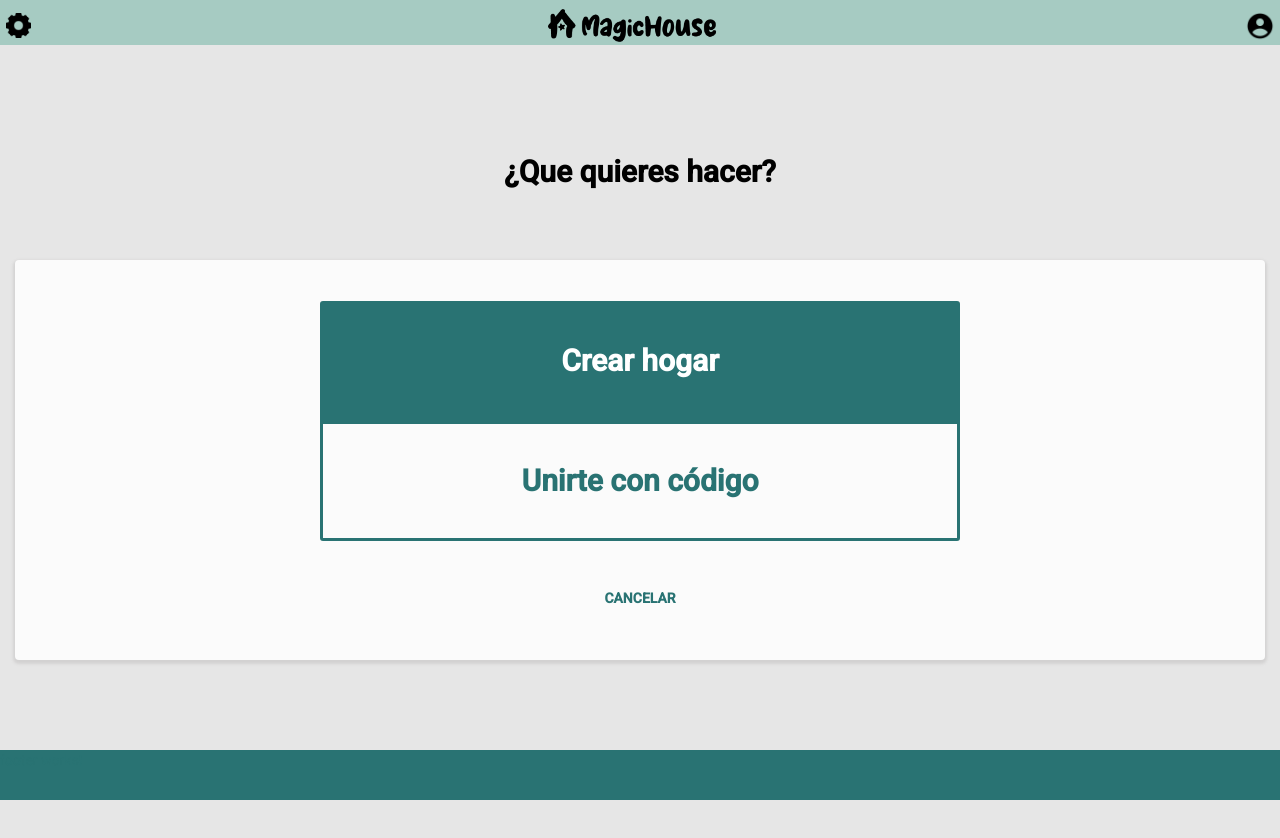
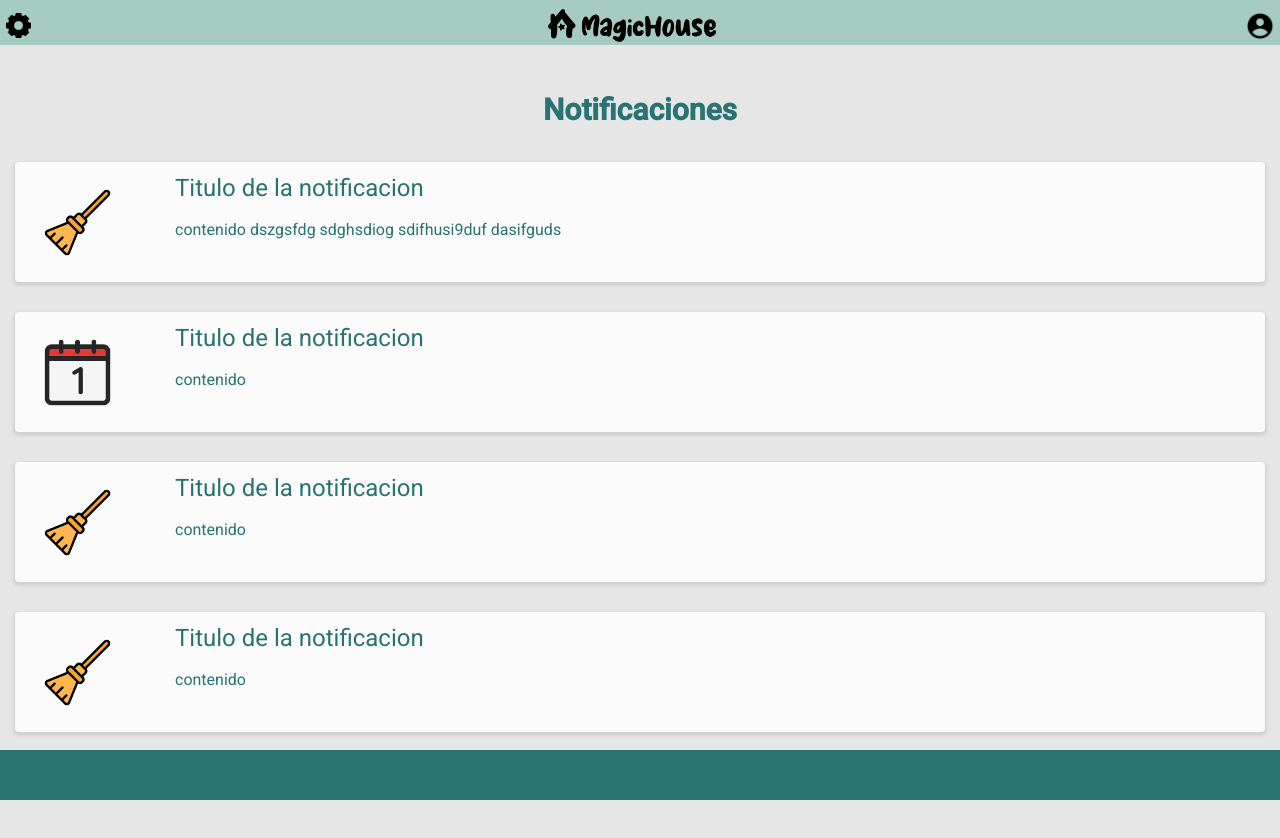
Before and after one commit to Manuela-Mariscotti/magicHouse, an Angular app: page / in a window 1280 px wide. Shown: the top 838 px of the page. After the commit the page ends 800 px from the top, so only its background shows below. Built offline with nearby package versions, Linux system fonts and the light colour scheme.

Commit message:
pagina home

```diff
--- a/src/app/app.component.css
+++ b/src/app/app.component.css
@@ -11,9 +11,10 @@
 }
 
 .contenido{
+    overflow-x: scroll;
     width: 100vw;
     margin-top: var(--header-height);
-    height: calc(100vh - var(--header-height) - var(--footer-height));
+    height: calc(99vh - var(--header-height) - var(--footer-height));
 }
 
 .footer{
--- a/src/app/app.component.html
+++ b/src/app/app.component.html
@@ -10,7 +10,7 @@
         <!-- <app-home></app-home> -->
 
         <!-- <app-registro></app-registro> -->
-        <app-crear-hogar></app-crear-hogar>
+        <app-home></app-home>
 
     <app-footer></app-footer>
 
--- a/src/app/pages/home/home.component.css
+++ b/src/app/pages/home/home.component.css
@@ -1,10 +1,48 @@
-.claseequis{
-    width: 50px;
-    height: 50px;
-    background-color: red;
-}
 .page{
     display: flex;
-    flex-direction: row;
+    flex-direction: column;
     justify-content: center;
+    gap:30px;
 }
+
+.caja-blanca{
+    height: 15vh;
+    padding: 2%;
+}
+
+.notificacion{
+    display: flex;
+    align-items: center;
+    gap: 5%;
+
+    width: 100%;
+    height: 100%;
+    /* border: 1px solid blue; */
+}
+
+.notificacion__icono{
+    display: flex;
+    flex-direction: column;
+    justify-content: center;
+    align-content: center;
+
+    width: 75px;
+    height: 100%;
+
+}
+
+.notificacion__icono img{
+    width: 100%;
+}
+
+.notificacion__contenido{
+    display: flex;
+    flex-direction: column;
+
+    height: 100px;
+    width: calc(95% - 100px);
+}
+
+.texto-titulo{
+    text-align: center;
+}
--- a/src/app/pages/home/home.component.html
+++ b/src/app/pages/home/home.component.html
@@ -1,13 +1,96 @@
 <div class="page">
-    <p>home works!</p>
-    <input type="text">
-    <input type="text">
-    <input type="text">
-    <input type="text">
 
-    <!-- <p>Lorem ipsum dolor sit amet consectetur adipisicing elit. Ratione dignissimos voluptatibus, harum modi quo perspiciatis, praesentium eveniet, repellat sint quibusdam id dolorem. Nostrum hic, vitae voluptates et maiores repellat incidunt!</p>
-    <p>Lorem ipsum dolor sit amet consectetur adipisicing elit. Ratione dignissimos voluptatibus, harum modi quo perspiciatis, praesentium eveniet, repellat sint quibusdam id dolorem. Nostrum hic, vitae voluptates et maiores repellat incidunt!</p>
-    <p>Lorem ipsum dolor sit amet consectetur adipisicing elit. Ratione dignissimos voluptatibus, harum modi quo perspiciatis, praesentium eveniet, repellat sint quibusdam id dolorem. Nostrum hic, vitae voluptates et maiores repellat incidunt!</p>
-    <p>Lorem ipsum dolor sit amet consectetur adipisicing elit. Ratione dignissimos voluptatibus, harum modi quo perspiciatis, praesentium eveniet, repellat sint quibusdam id dolorem. Nostrum hic, vitae voluptates et maiores repellat incidunt!</p>
-    <p>Lorem ipsum dolor sit amet consectetur adipisicing elit. Ratione dignissimos voluptatibus, harum modi quo perspiciatis, praesentium eveniet, repellat sint quibusdam id dolorem. Nostrum hic, vitae voluptates et maiores repellat incidunt!</p>    <p>Lorem ipsum dolor sit amet consectetur adipisicing elit. Ratione dignissimos voluptatibus, harum modi quo perspiciatis, praesentium eveniet, repellat sint quibusdam id dolorem. Nostrum hic, vitae voluptates et maiores repellat incidunt!</p>    <p>Lorem ipsum dolor sit amet consectetur adipisicing elit. Ratione dignissimos voluptatibus, harum modi quo perspiciatis, praesentium eveniet, repellat sint quibusdam id dolorem. Nostrum hic, vitae voluptates et maiores repellat incidunt!</p>    <p>Lorem ipsum dolor sit amet consectetur adipisicing elit. Ratione dignissimos voluptatibus, harum modi quo perspiciatis, praesentium eveniet, repellat sint quibusdam id dolorem. Nostrum hic, vitae voluptates et maiores repellat incidunt!</p> -->
+    <p class="texto-titulo">Notificaciones</p>
+
+    <div class="caja-blanca">
+
+        <div class="notificacion">
+
+            <div class="notificacion__icono">
+                <img src="../../../assets/img/escoba.png">
+            </div>
+
+            <div class="notificacion__contenido">
+                <h1 >Titulo de la notificacion</h1>
+                <p class="texto-gral">contenido dszgsfdg sdghsdiog sdifhusi9duf dasifguds</p>
+            </div>
+
+        </div>
+
+    </div>
+
+    <div class="caja-blanca">
+        <div class="notificacion">
+
+            <div class="notificacion__icono">
+                <img src="../../../assets/img/calendario.png">
+            </div>
+
+            <div class="notificacion__contenido">
+                <h1>Titulo de la notificacion</h1>
+                <p class="texto-gral">contenido</p>
+            </div>
+
+        </div>
+    </div>
+
+    <div class="caja-blanca">
+        <div class="notificacion">
+
+            <div class="notificacion__icono">
+                <img src="../../../assets/img/escoba.png">
+            </div>
+
+            <div class="notificacion__contenido">
+                <h1>Titulo de la notificacion</h1>
+                <p class="texto-gral">contenido</p>
+            </div>
+
+        </div>
+    </div>
+
+    <div class="caja-blanca">
+        <div class="notificacion">
+
+            <div class="notificacion__icono">
+                <img src="../../../assets/img/escoba.png">
+            </div>
+
+            <div class="notificacion__contenido">
+                <h1>Titulo de la notificacion</h1>
+                <p class="texto-gral">contenido</p>
+            </div>
+
+        </div>
+    </div>
+
+    <div class="caja-blanca">
+        <div class="notificacion">
+
+            <div class="notificacion__icono">
+                <img src="../../../assets/img/calendario.png">
+            </div>
+
+            <div class="notificacion__contenido">
+                <h1>Titulo de la notificacion</h1>
+                <p class="texto-gral">contenido</p>
+            </div>
+
+        </div>
+    </div>
+
+    <div class="caja-blanca">
+        <div class="notificacion">
+
+            <div class="notificacion__icono">
+                <img src="../../../assets/img/escoba.png">
+            </div>
+
+            <div class="notificacion__contenido">
+                <h1>Titulo de la notificacion</h1>
+                <p class="texto-gral">contenido</p>
+            </div>
+
+        </div>
+    </div>
 </div>
--- a/src/styles.css
+++ b/src/styles.css
@@ -17,11 +17,13 @@ html, body {
     height: 100%;
     color: var(--primary-color)
 }
-body { margin: 0; font-family: Roboto, "Helvetica Neue", sans-serif; }
+body {
+    font-family: Roboto, "Helvetica Neue", sans-serif;
+    background-color: var(--background-color);
+}
 
 .page{
     width: 100%;
-    height: auto;
     padding-left: 15px;
     padding-right: 15px;
     padding-top: calc(var(--header-height) + 10px);
@@ -48,6 +50,7 @@ body { margin: 0; font-family: Roboto, "Helvetica Neue", sans-serif; }
     font-size: 10px;
 }
 
+
 input{
     padding: 2%;
     padding-bottom: 2px;
@@ -73,6 +76,7 @@ button{
     color: white;
     font-weight: medium;
 }
+
 button:active{
     color: var(--accent-color)
 }
@@ -89,13 +93,15 @@ button:active{
 }
 
 input:focus{
-    animation: input 1s forwards ;
+    animation: input 1s forwards;
 }
 
 @keyframes input {
+
     to {
         border-bottom: 3px solid var(--accent-color);
     }
+
 }
 
 .caja-blanca{
```
Also changed, not shown: src/assets/img/calendario.png (added), src/assets/img/escoba.png (added).
